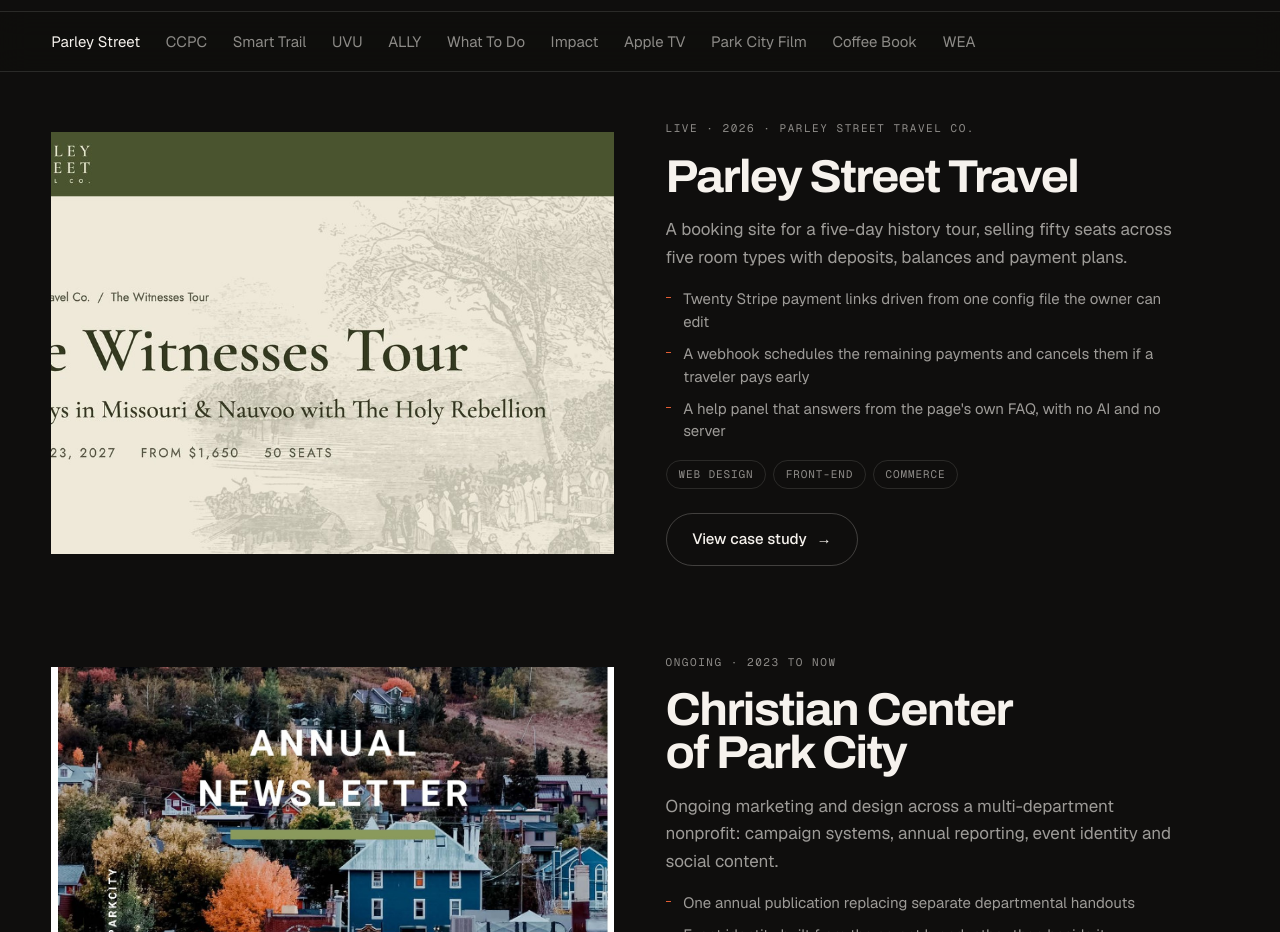
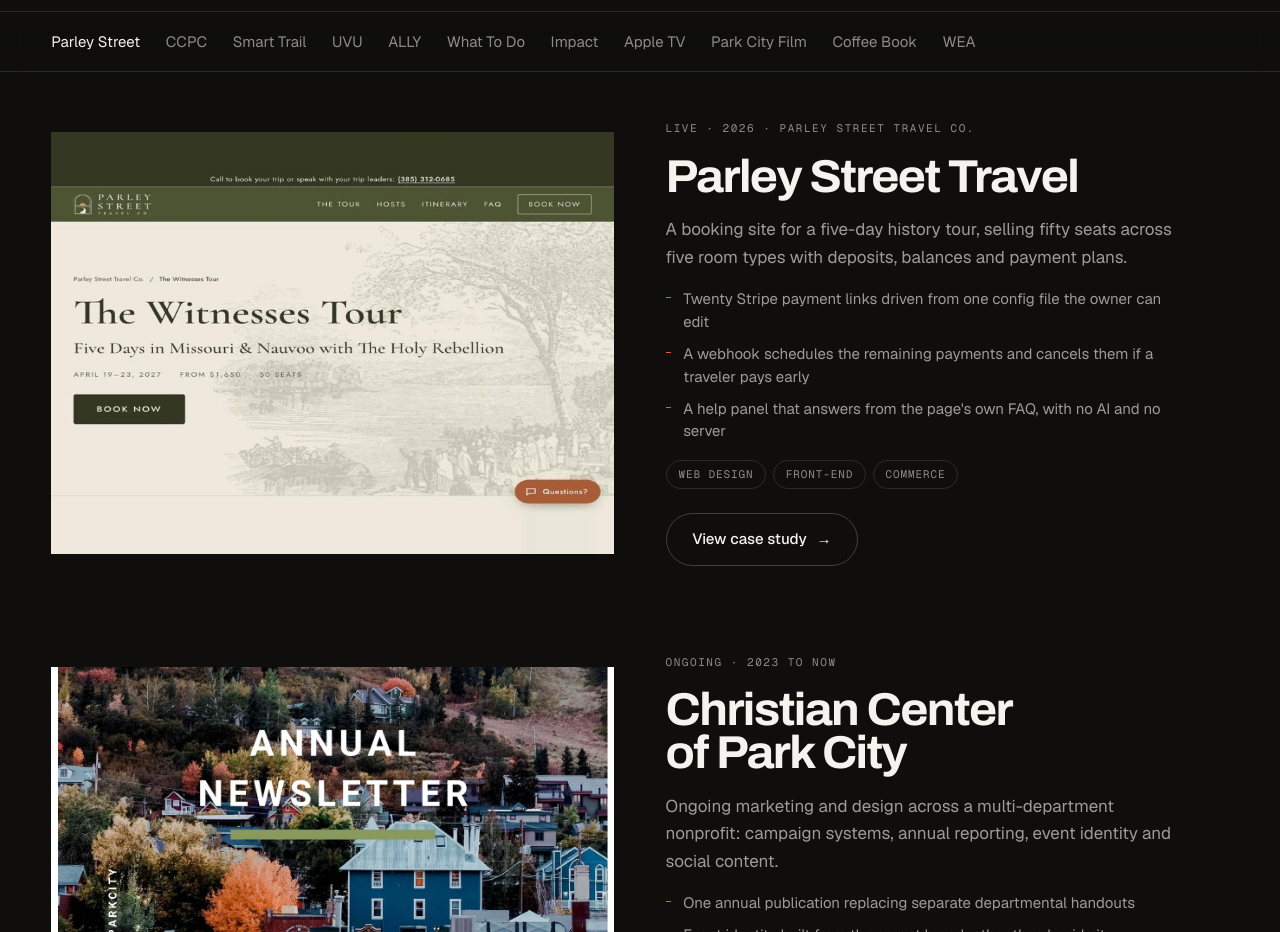
Before and after one commit to jakeacarter20/jake-carter-portfolio, a plain HTML site: page index.html in a window 1280 px wide. Shown: the part 1140-2072 px from the top of the page. Drawn offline with Linux system fonts and the light colour scheme.

Commit message:
Fix the Parley Street card cropping off the logo
The card used the site's 1200x630 share render, but the panel media is 4:3 on
desktop, so cover cropped the sides and took the logo with it.

Replaced with a 4:3 capture of the live hero. The panel is 16:10 under 900px,
which would have cropped the top instead, so the card carries 56px of matching
slack above and below: enough for the 16.7% that a 16:10 crop removes. The
padding stretches the content's own edge rows, so the joins measure a zero
channel step rather than banding against the engraving.

The temporary Black Friday promo is left out, since a dated banner would age
badly on a portfolio. The case study keeps the wide 1200x630 render.

Co-Authored-By: Claude Opus 5 <noreply@anthropic.com>

```diff
--- a/index.html
+++ b/index.html
@@ -133,7 +133,7 @@
       <div class="wstack">
         <article class="wpanel reveal" id="p-parley-street-travel">
           <div class="wpanel__media">
-            <img src="assets/work/parley-street-hero.jpg" alt="The Witnesses Tour homepage, the title set over a faded 1854 engraving of the Mississippi crossing" loading="eager" decoding="async">
+            <img src="assets/work/parley-street-card.jpg" alt="The Witnesses Tour homepage, the logo and title set over a faded 1854 engraving of the Mississippi crossing" loading="eager" decoding="async">
           </div>
           <div class="wpanel__body">
             <p class="wpanel__meta">Live &middot; 2026 &middot; Parley Street Travel Co.</p>
```
Also changed, not shown: assets/work/parley-street-card.jpg (added).
